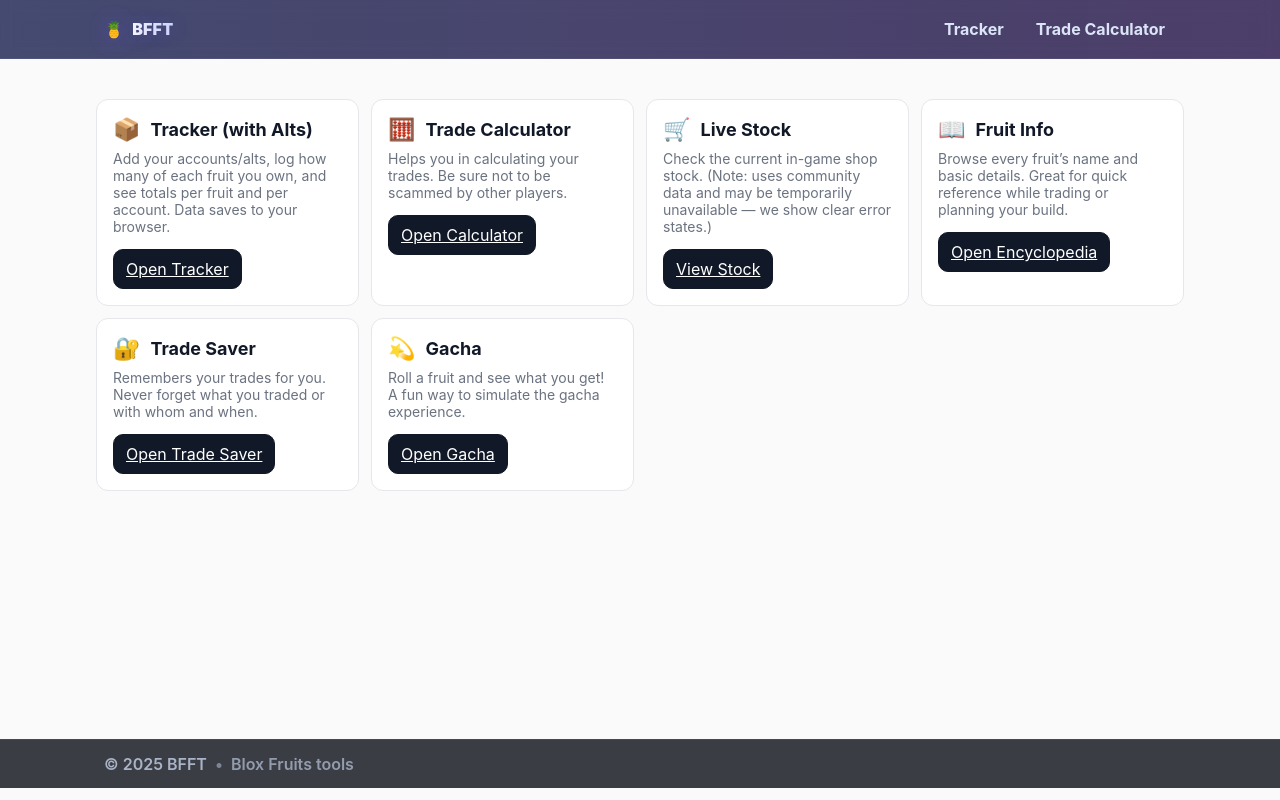
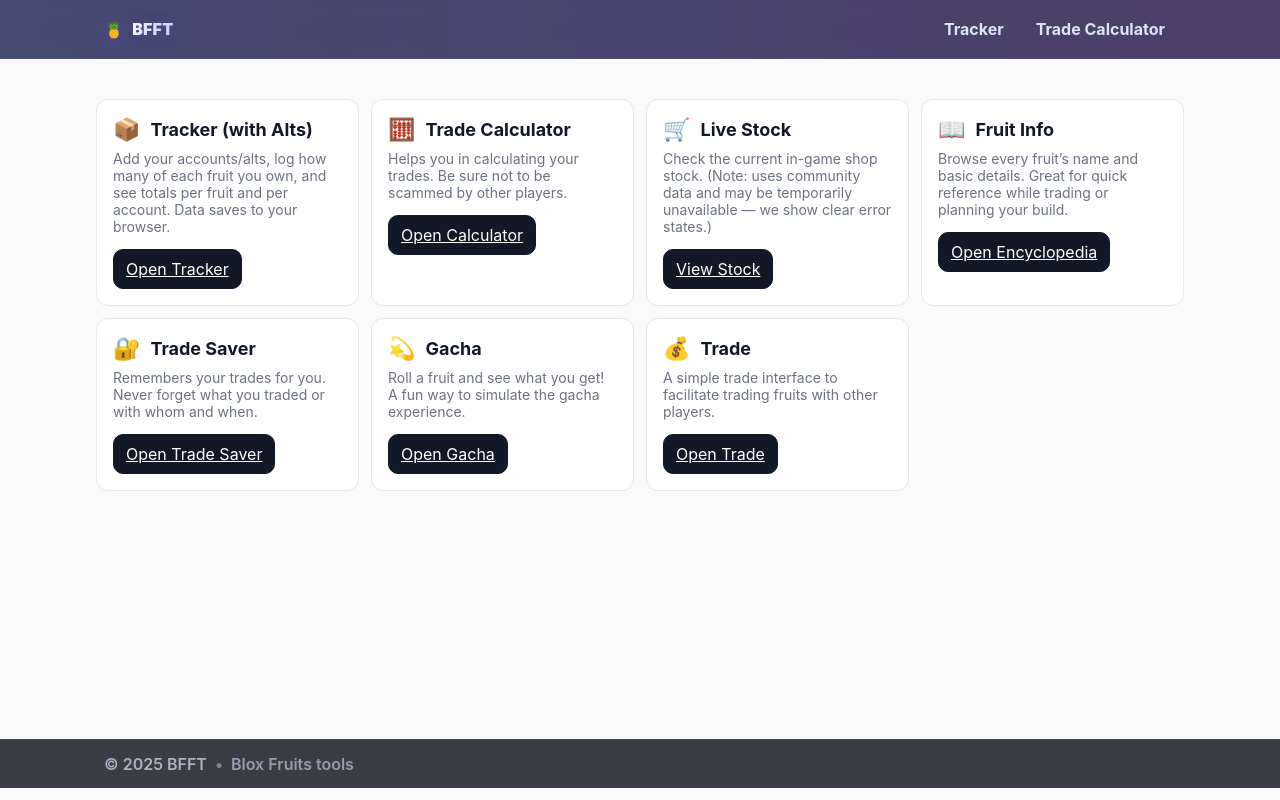
Before and after one commit to Abled-Taha/bloxfruits-fruits-tracker, a Next.js app: page / in a window 1280 px wide. Built offline with nearby package versions, Linux system fonts and the light colour scheme.

Commit message:
Minor Changes

```diff
--- a/app/page.tsx
+++ b/app/page.tsx
@@ -105,6 +105,21 @@ export default function Home() {
               </Link>
             </div>
           </article>
+
+          <article className="bf-card">
+            <div style={{ display: "flex", alignItems: "center", gap: 10 }}>
+              <span aria-hidden style={{ fontSize: 22 }}>💰</span>
+              <h2 className="bf-h2" style={{ margin: 0 }}>Trade</h2>
+            </div>
+            <p className="bf-muted" style={{ marginTop: 8 }}>
+              A simple trade interface to facilitate trading fruits with other players.
+            </p>
+            <div className="bf-btn-row" style={{ marginTop: 8 }}>
+              <Link href="/" className="bf-btn bf-btn-primary">
+                Open Trade
+              </Link>
+            </div>
+          </article>
         </div>
       </section>
     </main>
```
Also changed, not shown: app/tracker/page.tsx (+0 -29 lines), app/trade/page.tsx (added, +7 -0 lines).
